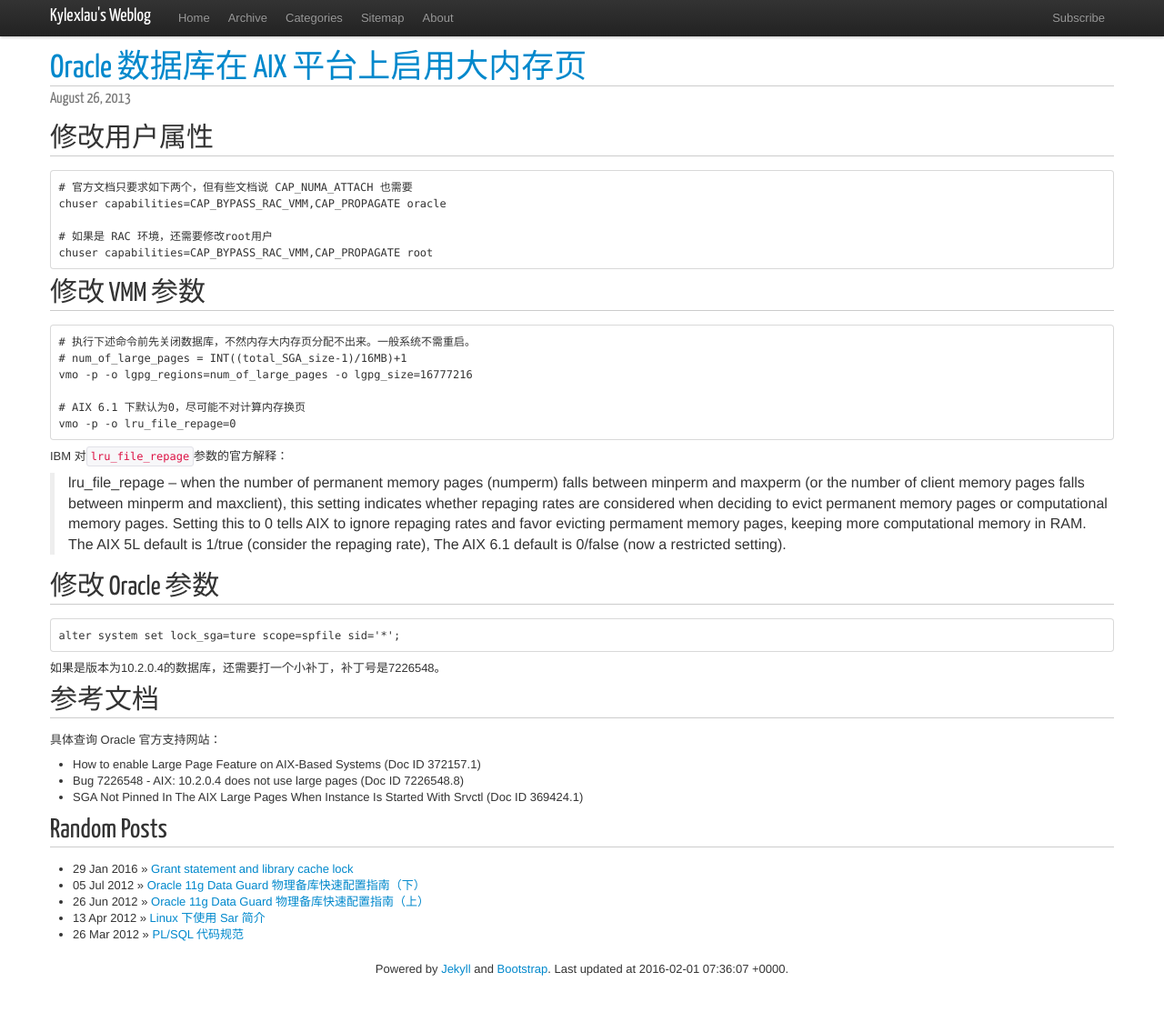
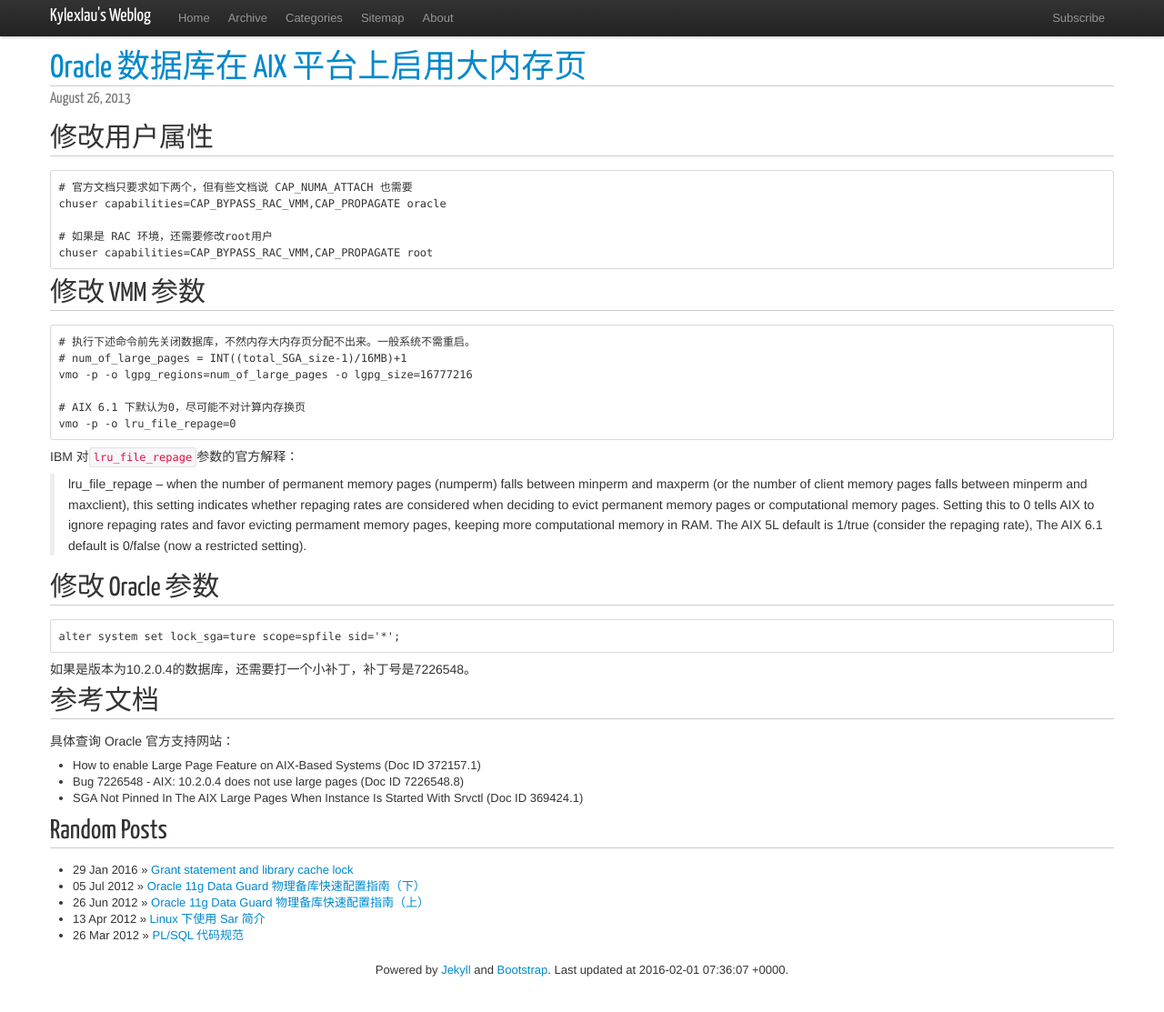
Before and after one commit to kylexlau/kylexlau.github.com, a Jekyll site: the page built from _posts/2013/2013-08-26-aix-large-pages.md, in a window 1280 px wide and 1116 px high. Shown: the top 1113 px of the window at 91% size. Built offline with Jekyll 4.4.1, drawn with Linux system fonts in a browser that asks for light colours; nearby versions of some CDN libraries; comment, search, counter and statistics services are not loaded.

Commit message:
css edit
change some font size.  I really should rewrite my whole css files.

```diff
--- a/assets/css/app.css
+++ b/assets/css/app.css
@@ -35,6 +35,13 @@
 
 .brand {
   font-family: 'Yanone Kaffeesatz', sans-serif;
+}
+
+p {
+    font-size: 14px;
+}
+blockquote p {
+    font-size: 14px;
 }
 
 #footer {
```
